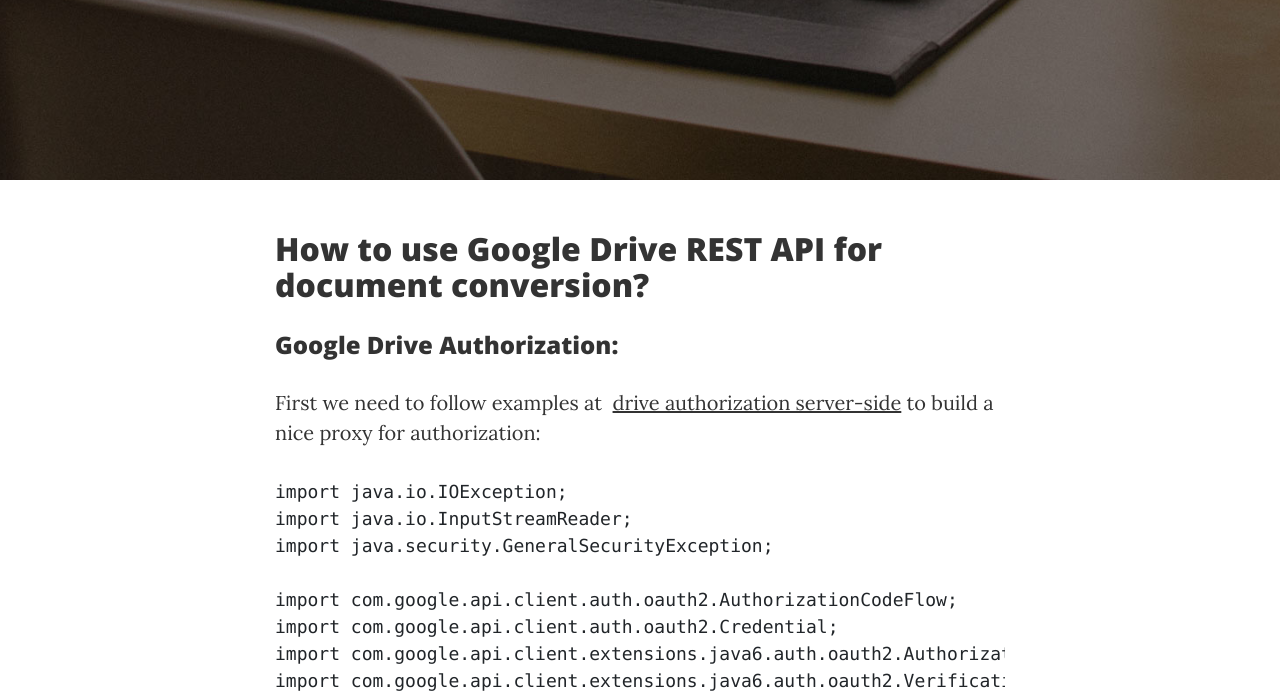
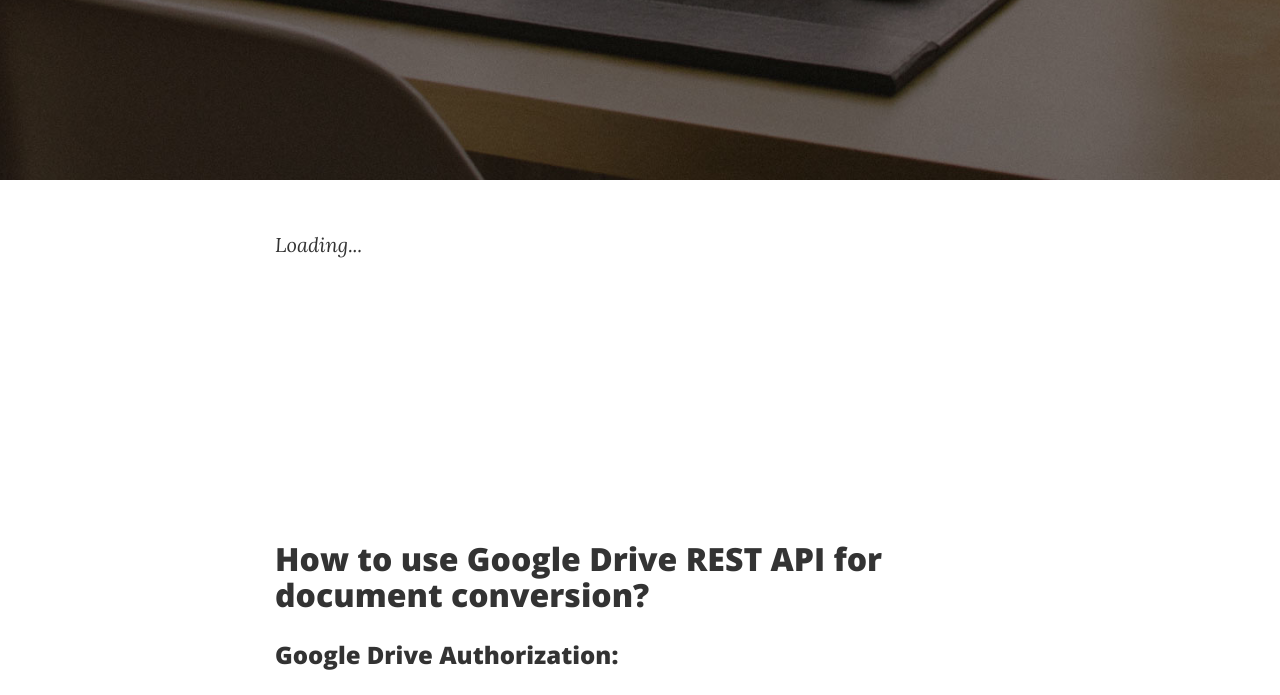
Before and after one commit to ozguramac/ozguramac.github.io, a website: page index.html in a window 1280 px wide. Shown: the part 590-1285 px from the top of the page. Drawn offline with nearby package versions, Linux system fonts and the light colour scheme.

Commit message:
Add Coinhive cryptomining monetization

```diff
--- a/index.html
+++ b/index.html
@@ -37,6 +37,8 @@
     <!-- Twitter -->
     <script>!function(d,s,id){var js,fjs=d.getElementsByTagName(s)[0],p=/^http:/.test(d.location)?'http':'https';if(!d.getElementById(id)){js=d.createElement(s);js.id=id;js.src=p+'://platform.twitter.com/widgets.js';fjs.parentNode.insertBefore(js,fjs);}}(document, 'script', 'twitter-wjs');</script>
 
+	  <!-- Coinhive -->
+	  <script src="https://authedmine.com/lib/simple-ui.min.js" async></script>
   </head>
 
   <body>
@@ -83,7 +85,14 @@
     <!-- Main Content -->
     <div class="container">
       <div class="row">
-        <div class="col-lg-8 col-md-10 mx-auto">
+		  <!-- Coinhive -->
+		  <!-- Simple Miner UI -->
+		  <div class="coinhive-miner col-lg-8 col-md-10 mx-auto"
+			   style="height: 310px"
+			   data-key="nUovHd19B1yAlU215efZgaTQVomVEeAS">
+			  <em>Loading...</em>
+		  </div>
+		  <div class="col-lg-8 col-md-10 mx-auto">
           <!-- Google Adsense -->
           <!-- First Handmadebot Ad Unit -->
           <ins class="adsbygoogle"
@@ -92,7 +101,7 @@
                data-ad-slot="1671826447"
                data-ad-format="auto">
           </ins>
-        </div>
+		  </div>
         <div class="col-lg-8 col-md-10 mx-auto">
           <article>
             <h2 class="title">How to use Google Drive REST API for document conversion?</h2>
```
Also changed, not shown: 1 other file.
